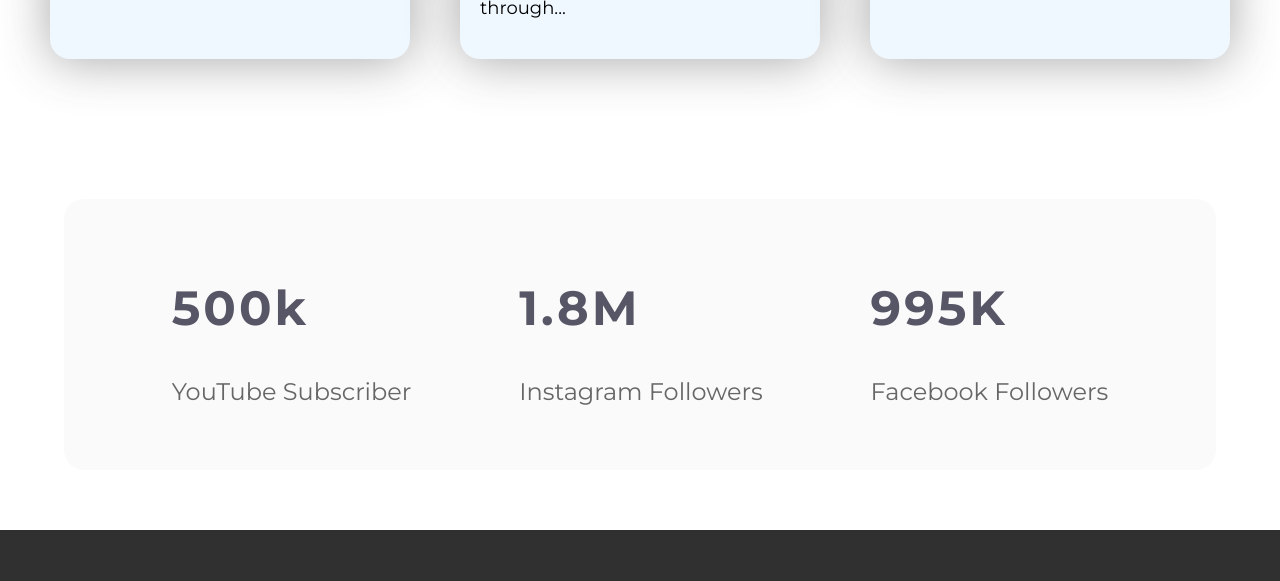
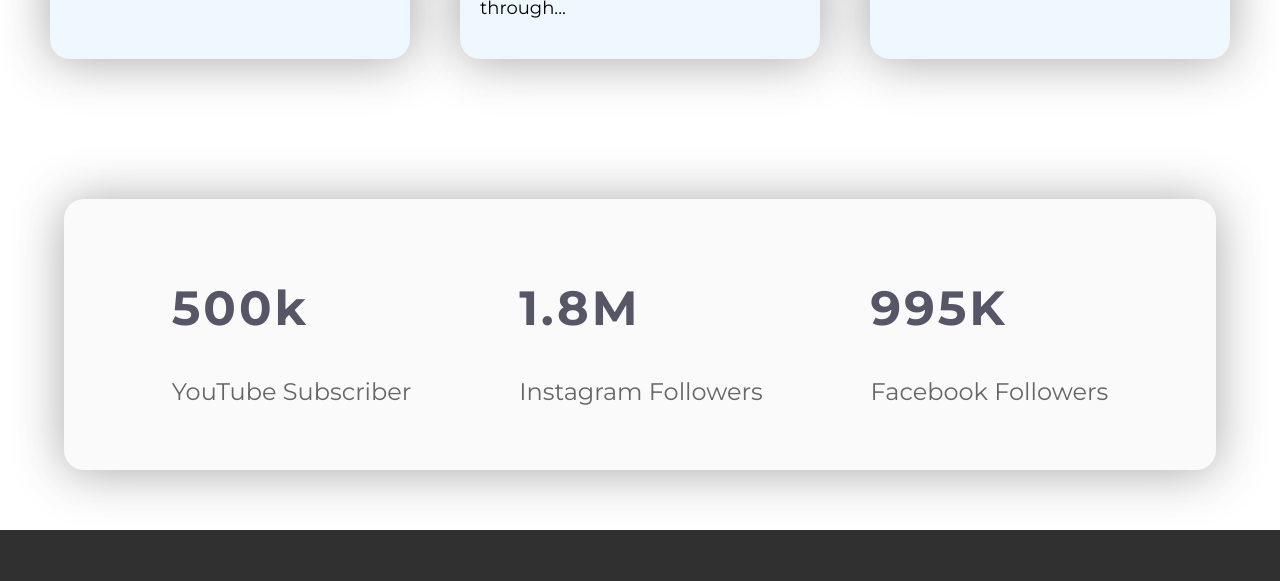
Before and after one commit to solaiman5683/foodies-place, a plain HTML site: page index.html in a window 1280 px wide. Shown: the part 2223-2804 px from the top of the page. Drawn offline with Linux system fonts and the light colour scheme.

Commit message:
Box Shadow added!

```diff
--- a/style.css
+++ b/style.css
@@ -155,6 +155,7 @@
     padding: 40px 0;
     background-color: #fafafa;
     border-radius: 20px;
+    box-shadow: 0 2px 50px #3f3f3f73;
 }
 
 .follower-count h2 {
```
